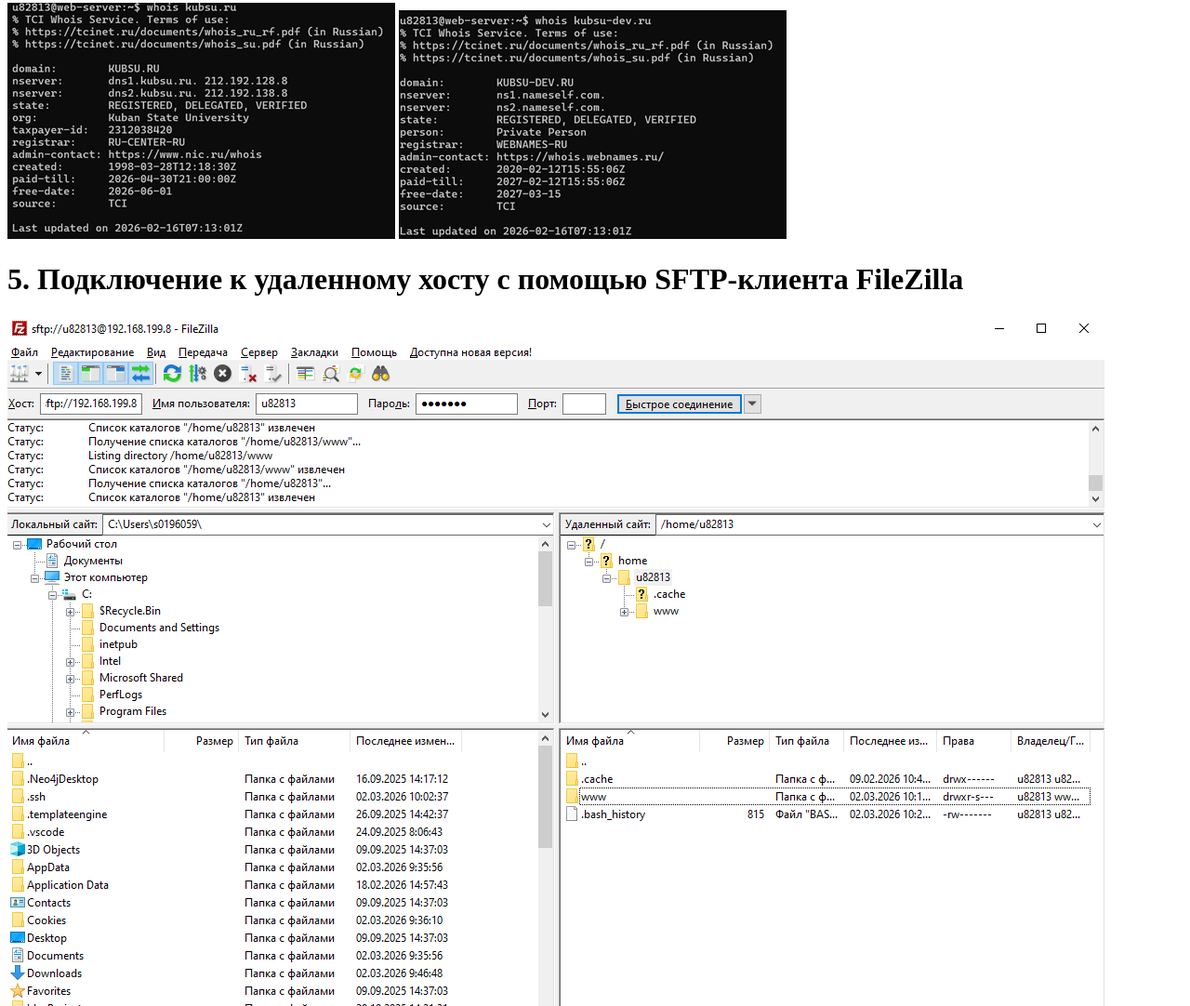
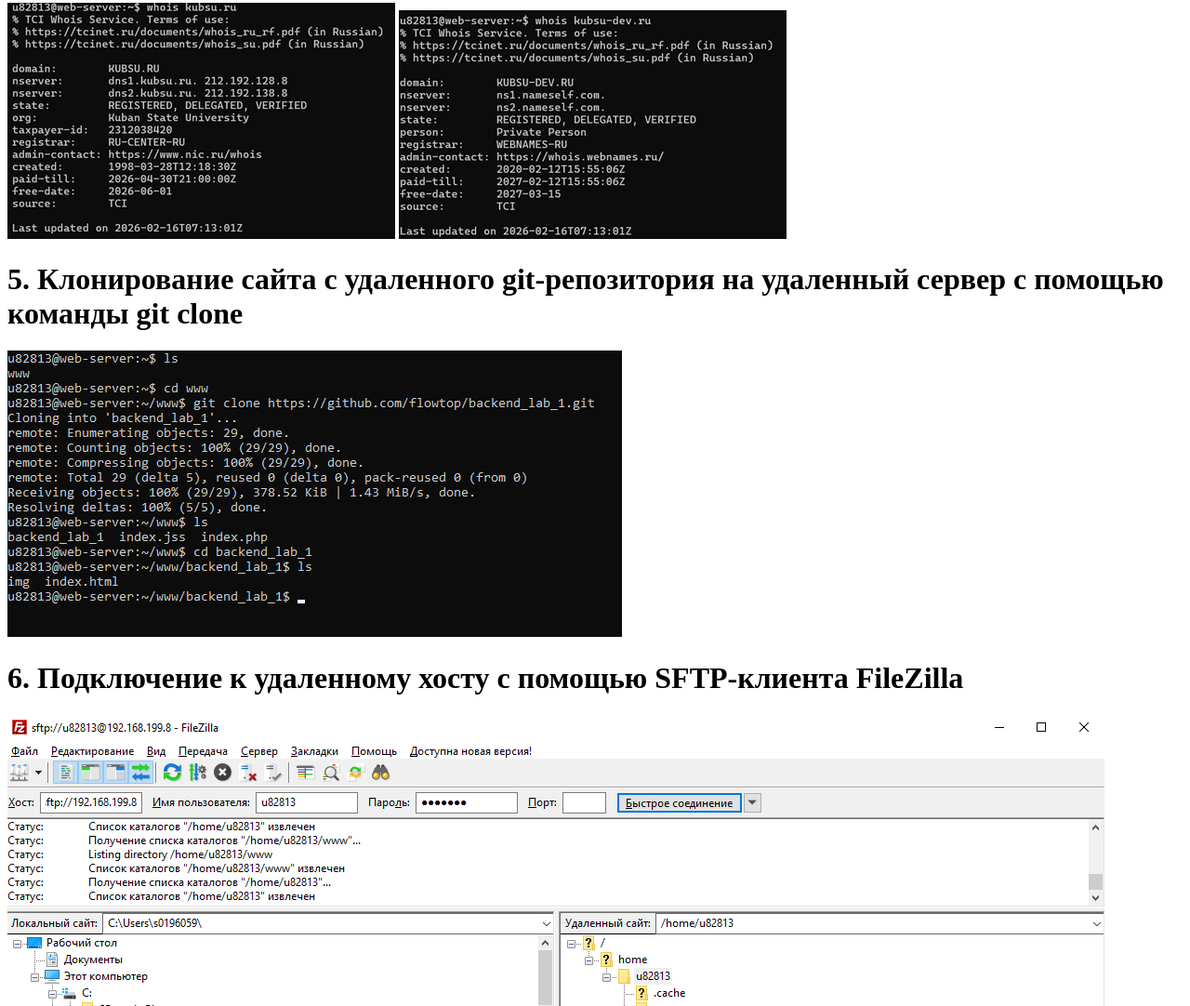
Before and after one commit to flowtop/backend_lab_1, a plain HTML site: page index.html in a window 1280 px wide. Shown: the part 1615-2697 px from the top of the page at 93% size. Drawn offline with Linux system fonts and the light colour scheme.

Commit message:
Update index.html

```diff
--- a/index.html
+++ b/index.html
@@ -22,7 +22,10 @@
     <img src="img/4_1.png" alt="">
     <img src="img/4_2.png" alt="">
 
-    <h1>5. Подключение к удаленному хосту с помощью SFTP-клиента FileZilla</h1>
+    <h1>5. Клонирование сайта с удаленного git-репозитория на удаленный сервер с помощью команды git clone</h1>
+    <img src="img/git_demo.png" alt="">
+
+    <h1>6. Подключение к удаленному хосту с помощью SFTP-клиента FileZilla</h1>
     <img src="img/5.png" alt="">
 
 </body>
```
